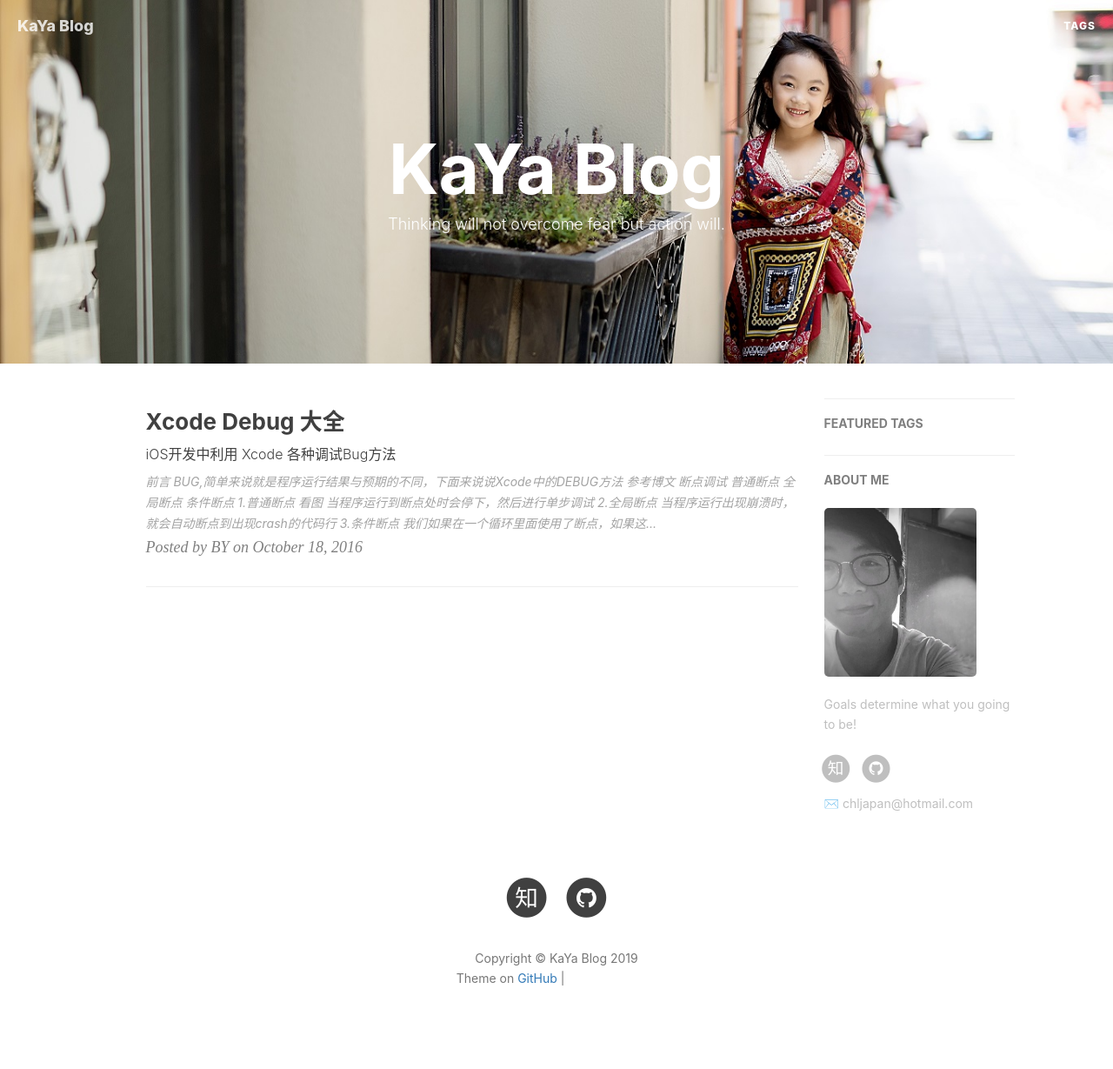
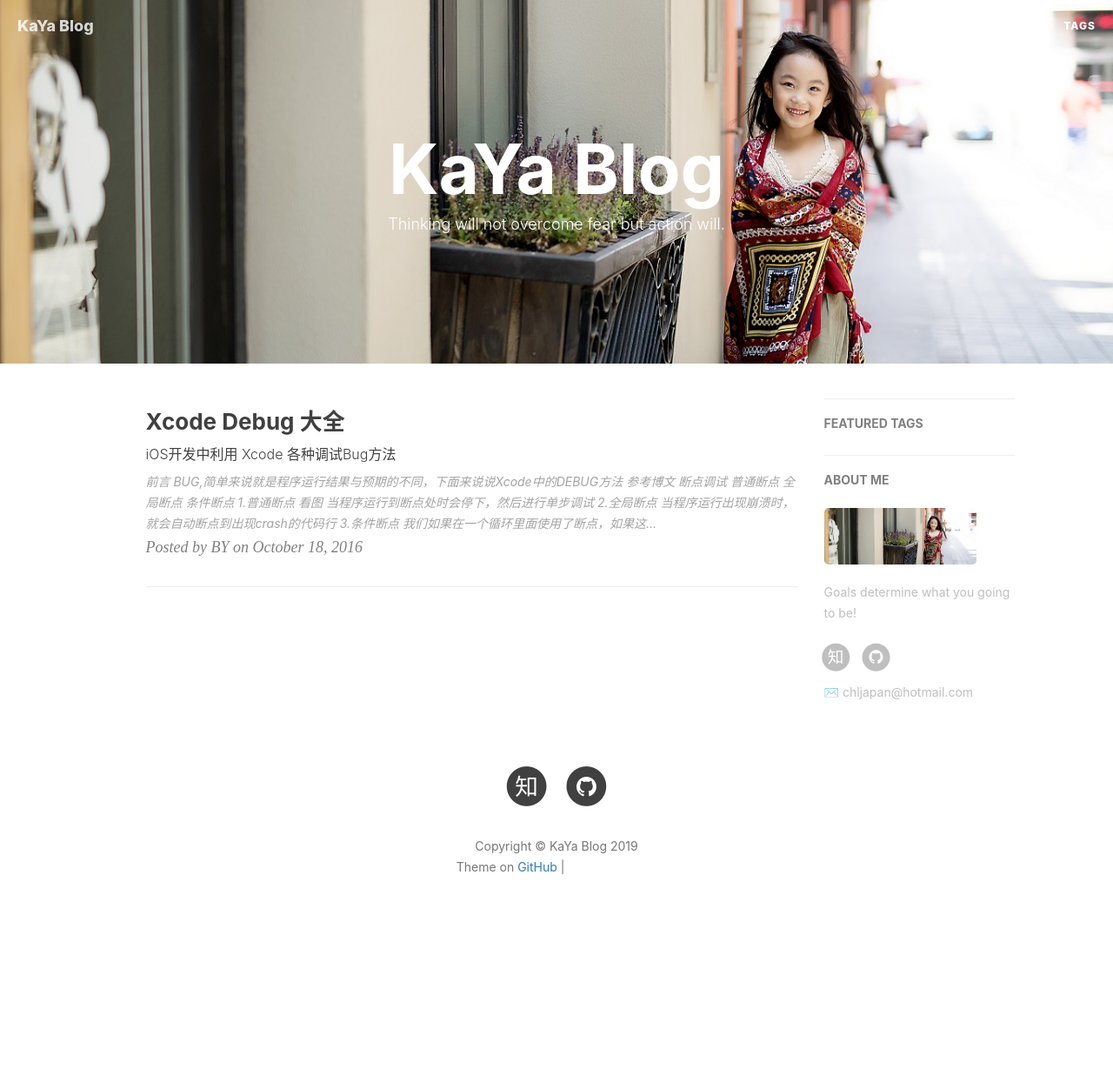
Before and after one commit to smartkaya/smartkaya.github.io, a Jekyll site: the page built from index.html, in a window 1280 px wide. Shown: the whole page at 87% size. Built offline with Jekyll 4.4.1, drawn with Linux system fonts in a browser that asks for light colours; nearby versions of some CDN libraries; library files that are not in the unit come from our copies; the list of posts is cut into pages by our own code; comment, search, counter and statistics services are not loaded; after the commit the page ends 1101 px from its top, so only the background shows below that; grey boxes are pictures that could not be loaded.

Commit message:
Update _config.yml

```diff
--- a/_config.yml
+++ b/_config.yml
@@ -12,7 +12,7 @@
 # Sidebar settings
 sidebar: true                           # whether or not using Sidebar.
 sidebar-about-description: "Goals determine what you going to be!"
-sidebar-avatar: /img/about-BY-gentle.jpg      # use absolute URL, seeing it's used in both `/` and `/about/`
+sidebar-avatar: /img/site_bg3.jpg      # use absolute URL, seeing it's used in both `/` and `/about/`
 
 
 
```
